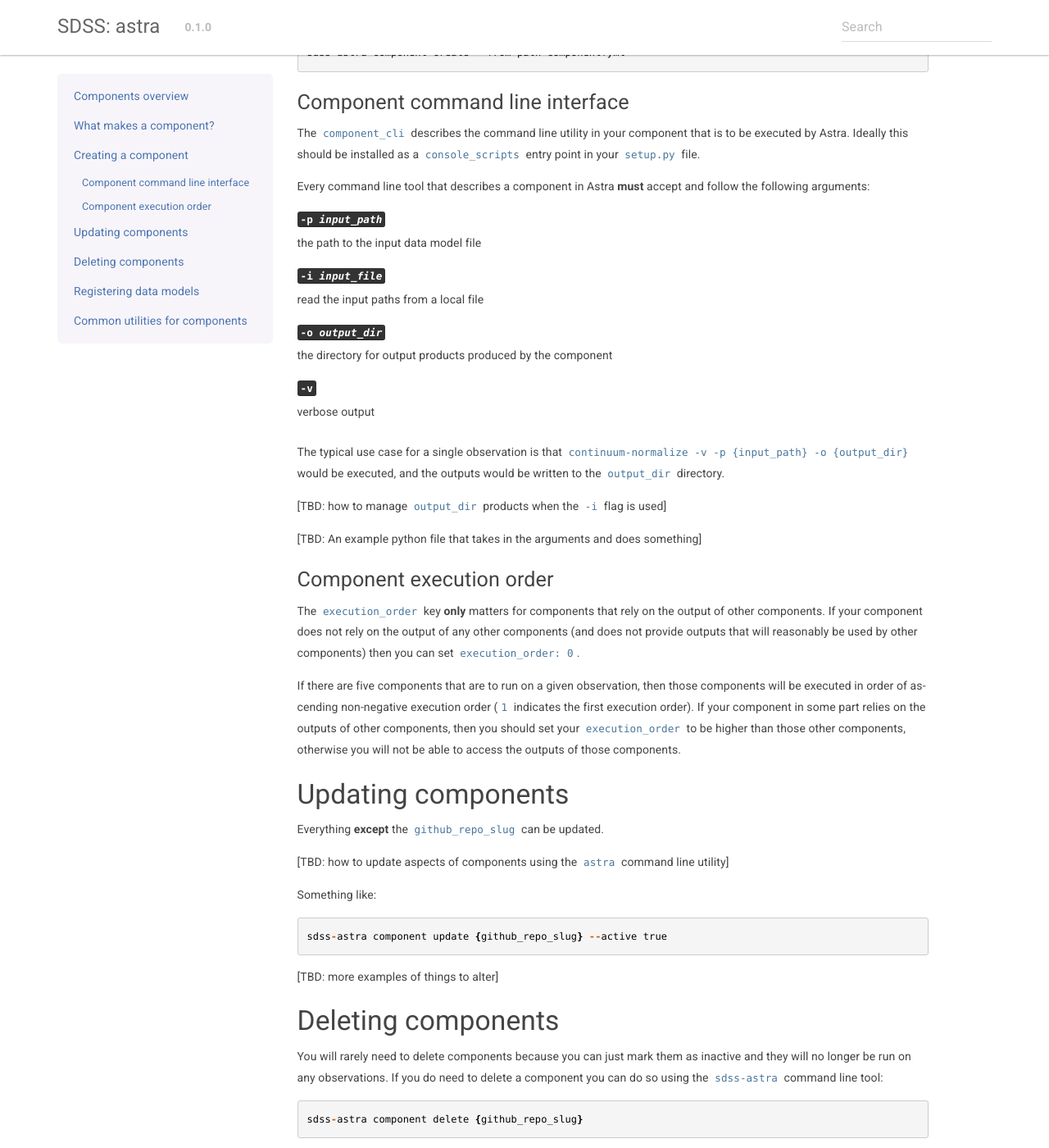
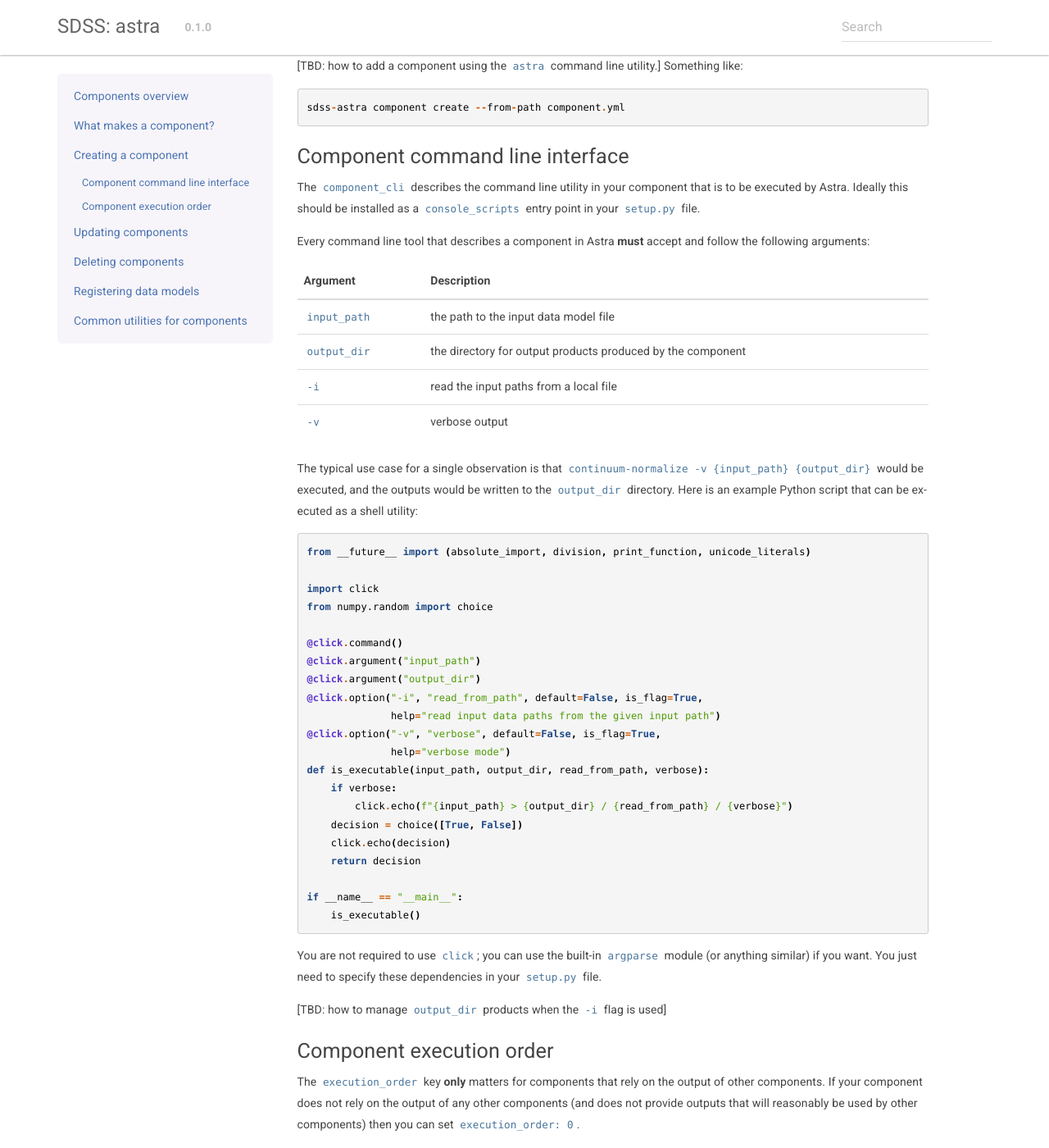
Before and after one commit to sdss/astra, a Sphinx documentation site: the page built from docs/sphinx/components.rst, in a window 1280 px wide and 1400 px high, scrolled down 1573 px. Shown: the whole window at 82% size. Built offline with Sphinx 7.4.7, drawn with Linux system fonts in a browser that asks for light colours; the version number is read from the project's files by our own code; some of the changed text lies outside the part shown.

Commit message:
add example code for command utility and arguments

```diff
--- a/docs/sphinx/astra-utilities.rst
+++ b/docs/sphinx/astra-utilities.rst
@@ -23,3 +23,5 @@ Overview
 ``priors``? (Out of Astra scope but would generally be useful)
 
 ``sdss_tree`` and other things that people should be building their code with
+
+``subsets`` -> Access paths to named subsets, etc.
--- a/docs/sphinx/components.rst
+++ b/docs/sphinx/components.rst
@@ -76,13 +76,16 @@ Eventually you will be able to add components to Astra through a website.
 For now you should use the ``sdss-astra`` command line utility. To add a
 component you will to specify the relevant information in the following format::
 
+  github_repo_slug: sdss/my-continuum-normalization
+
   short_name: Continuum normalization
-  github_repo_slug: sdss/my-continuum-normalization
+
   owner: Andy Casey
   owner_email_address: andrew.casey@monash.edu
-  execution_order: 10
+
   component_cli: continuum-normalize
   schedule_analysis: new
+  execution_order: 10
 
 Most keywords in the above example are self-explanatory. The ``short_name`` is
 an internal reference only. The most important is the ``github_repo_slug`` and
@@ -110,19 +113,49 @@ is to be executed by Astra. Ideally this should be installed as a
 Every command line tool that describes a component in Astra **must** accept and
 follow the following arguments:
 
--p input_path  the path to the input data model file
--i input_file  read the input paths from a local file
--o output_dir  the directory for output products produced by the component
--v             verbose output
+=================  =============================================
+ Argument           Description
+=================  =============================================
+``input_path``     the path to the input data model file
+``output_dir``     the directory for output products produced by the component
+``-i``             read the input paths from a local file
+``-v``             verbose output
+=================  =============================================
 
-The typical use case for a single observation is that ``continuum-normalize -v -p {input_path} -o {output_dir}``
+
+The typical use case for a single observation is that ``continuum-normalize -v {input_path} {output_dir}``
 would be executed, and the outputs would be written to the ``output_dir``
-directory.
+directory. Here is an example Python script that can be executed as a shell
+utility::
+
+  from __future__ import (absolute_import, division, print_function, unicode_literals)
+
+  import click
+  from numpy.random import choice
+
+  @click.command()
+  @click.argument("input_path")
+  @click.argument("output_dir")
+  @click.option("-i", "read_from_path", default=False, is_flag=True,
+                help="read input data paths from the given input path")
+  @click.option("-v", "verbose", default=False, is_flag=True,
+                help="verbose mode")
+  def is_executable(input_path, output_dir, read_from_path, verbose):
+      if verbose:
+          click.echo(f"{input_path} > {output_dir} / {read_from_path} / {verbose}")
+      decision = choice([True, False])
+      click.echo(decision)
+      return decision
+
+  if __name__ == "__main__":
+      is_executable()
+
+
+You are not required to use ``click``; you can use the built-in ``argparse``
+module (or anything similar) if you want. You just need to specify these
+dependencies in your ``setup.py`` file.
 
 [TBD: how to manage ``output_dir`` products when the ``-i`` flag is used]
-
-[TBD: An example python file that takes in the arguments and does something]
-
 
 
 Component execution order
```
